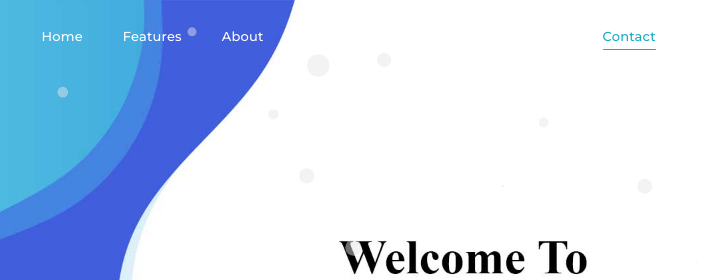
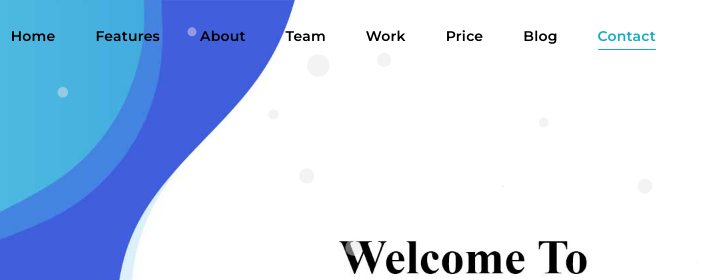
Before and after one commit to opensourcehelp/opensourcehelp.github.io, a plain HTML site: page index.html in a window 1280 px wide. Shown: the top 280 px of the page, 413-1114 px from the left. Drawn offline with nearby package versions, Linux system fonts and the light colour scheme; some packages are replaced by stand-ins of ours.

Commit message:
Update core.css

```diff
--- a/css/core.css
+++ b/css/core.css
@@ -708,7 +708,7 @@ header nav.navbar {border-radius: 0; padding: 0; }
 header nav.navbar-default, nav.navbar.bootsnav {border-bottom: 0;}
 header nav {width: 100%; top: 0px; z-index: 99; margin-bottom: 0; display: table; }
 header nav .nav-header-container {display: table-cell; vertical-align: middle; position: relative;}
-header nav .navbar-nav > li > a {font-size: 13px; font-weight: 300; margin:0 20px; padding: 5px 0px 5px; letter-spacing: 0.015em;}
+header nav .navbar-nav > li > a {font-size: 14px; font-weight: 300; margin:0 20px; padding: 5px 0px 5px; letter-spacing: 0.015em;}
 header nav .navbar-nav > li > a:hover, header nav .navbar-nav > li > a:focus, header nav .navbar-nav > li.active > a {background: transparent;}
 header nav .navbar-nav > li:last-child a { margin-right: 0;}
 .navbar-fixed-bottom, .navbar-fixed-top {z-index: 99}
@@ -795,7 +795,7 @@ header.header-appear nav.header-dark, header.sticky nav.navbar-fixed-top.header-
 .header-with-topbar.sticky.header-appear .navbar-top {top: 0; z-index: 99}
 
 /* dropdown menu */
-nav.navbar.navbar-default ul.nav > li > a {padding:26px 0; background: transparent; border-color: transparent; font-weight: 500;color: #ffffff;}
+nav.navbar.navbar-default ul.nav > li > a {padding:26px 0; background: transparent; border-color: transparent; font-weight: 600;color: #000;}
 .header-appear nav.navbar.navbar-default ul.nav > li > a {color: #151515;}
 nav.navbar.navbar-default ul.nav > li.dropdown > a.dropdown-toggle::after, nav.navbar.sidebar-nav ul.nav > li.dropdown > a.dropdown-toggle::after {content: ""; vertical-align: middle; position: relative; top: -1px; margin-top: 0; }
 nav.navbar.navbar-default ul li.dropdown ul.dropdown-menu > li:last-child {border-bottom: 0; border-bottom: 0;}
```
